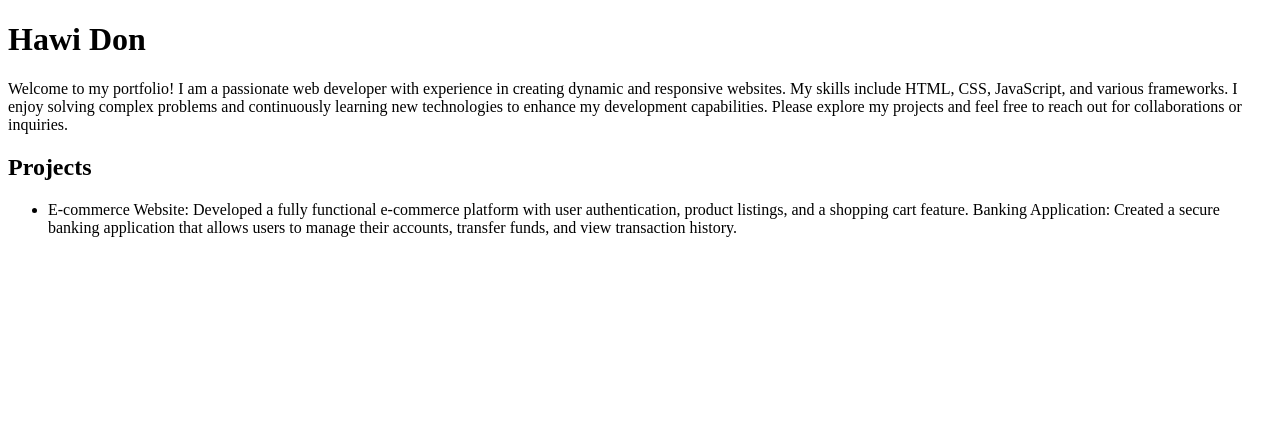
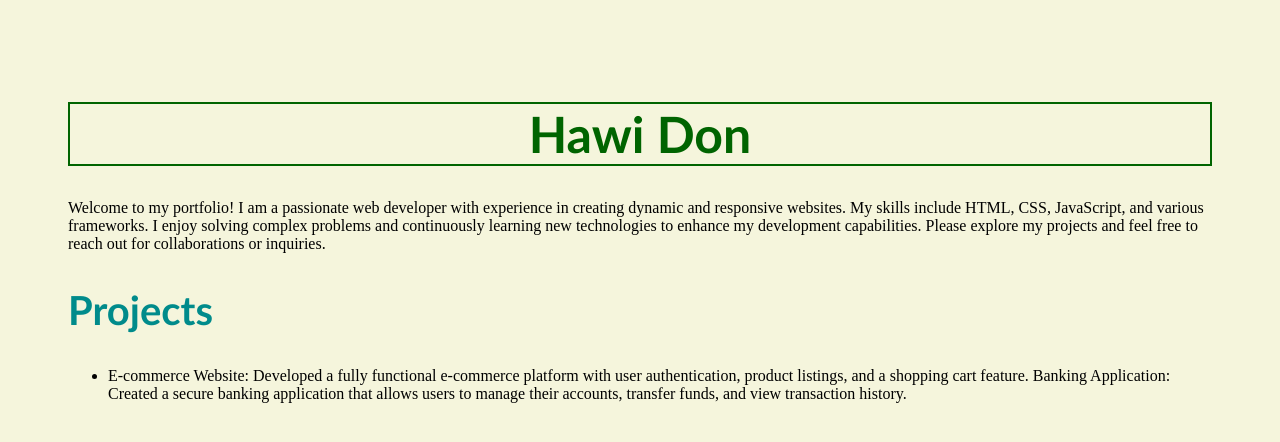
Before and after one commit to don-debug/WEB-DEV-BOOTCAMP, a plain HTML site: page index.html in a window 1280 px wide. Drawn offline with Linux system fonts and the light colour scheme.

Commit message:
Day 13 styled portfolio website with CSS

```diff
--- a/index.html
+++ b/index.html
@@ -4,6 +4,10 @@
     <title>
       Hawi's Portfolio
     </title>
+
+  <link rel="stylesheet" href="style.css">
+
+
   </head>
   <body>
     <h1> Hawi Don</h1>
@@ -19,5 +23,7 @@
         Banking Application: Created a secure banking application that allows users to manage their accounts, transfer funds, and view transaction history.
       </li>
     </ul>
+
+     <img src=""
   </body>
 </html>
--- /dev/null
+++ b/style.css
@@ -0,0 +1,27 @@
+body{
+  font-family: 'Times New Roman', Times, serif;
+  background-color:beige;
+  padding: 60px;
+}
+
+h1{
+  color: darkgreen;
+  font-size: 50px;
+  font-family: candara;
+  font-weight: bold;
+  border: 2px solid darkgreen;
+  text-align: center;
+
+}
+
+h2{
+  color:darkcyan;
+  font-size: 40px;
+  font-family: candara;
+  font-weight: bold;
+}
+
+li{
+  margin-bottom: 10px;
+
+}
```
